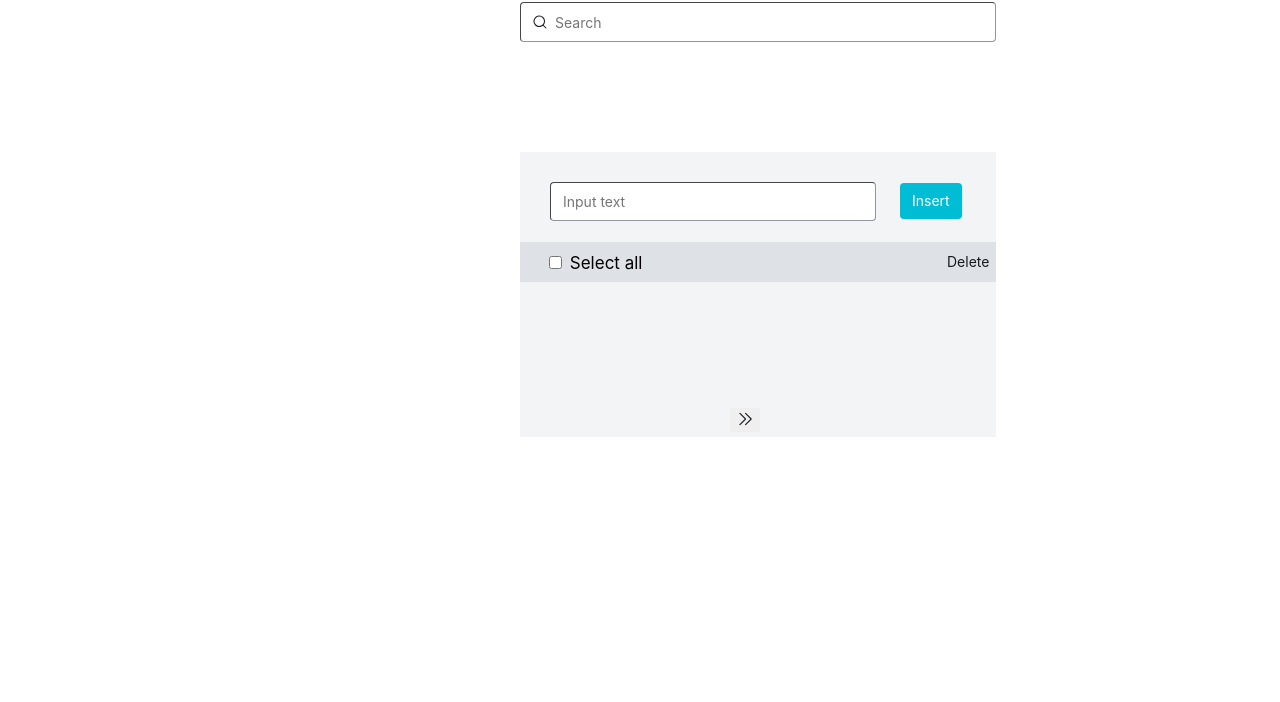
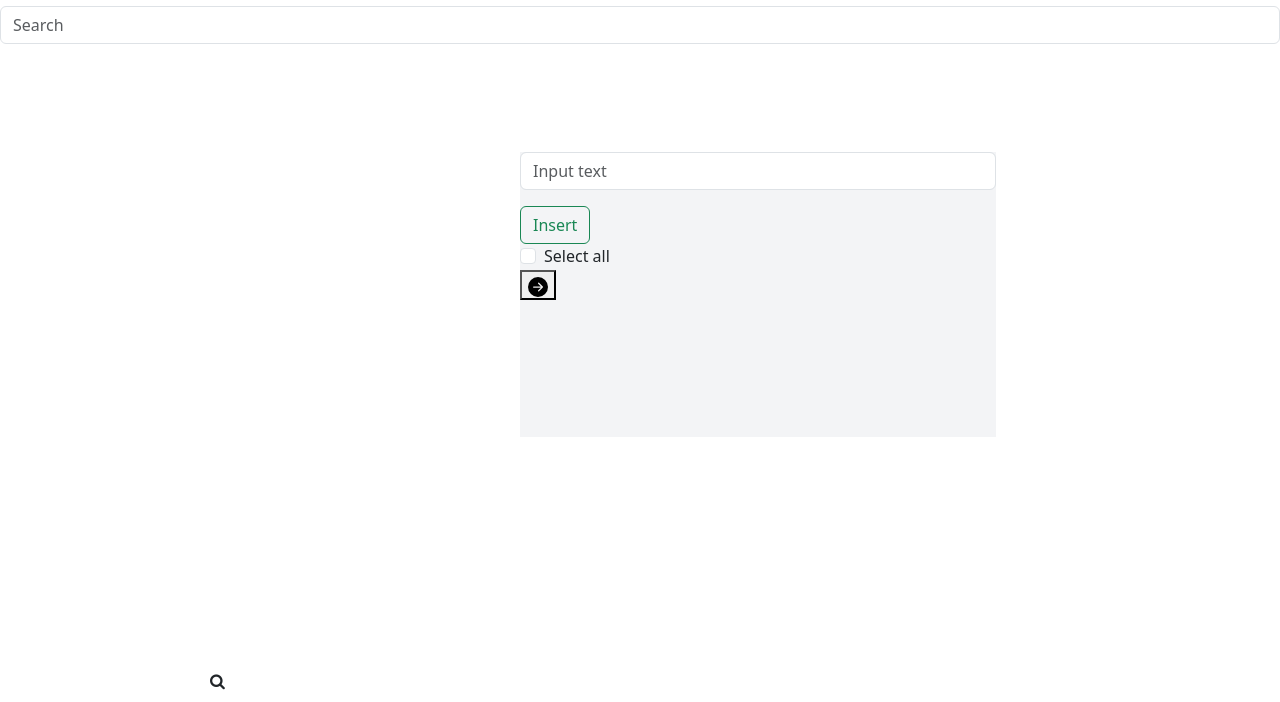
Before and after one commit to hoangphan2504/DSA---Trie, a plain HTML site: page Autocomplete/index.html in a window 1280 px wide. Shown: the part 98-800 px from the top of the page. Drawn offline with nearby package versions, Linux system fonts and the light colour scheme.

Commit message:
Update index.html

```diff
--- a/Autocomplete/index.html
+++ b/Autocomplete/index.html
@@ -1,41 +1,43 @@
-<!DOCTYPE html>
+<!doctype html>
 <html lang="en">
-<head>
-    <meta charset="UTF-8">
-    <meta http-equiv="X-UA-Compatible" content="IE=edge">
-    <meta name="viewport" content="width=device-width, initial-scale=1.0">
-    <title>Demo</title>
-    <link rel="stylesheet" type="text/css" href="style.css"/>
+  <head>
+    <meta charset="utf-8">
+    <meta name="viewport" content="width=device-width, initial-scale=1">
+    <title>TRIE</title>
+    <link href="https://cdn.jsdelivr.net/npm/bootstrap@5.3.0-alpha1/dist/css/bootstrap.min.css" rel="stylesheet" integrity="sha384-GLhlTQ8iRABdZLl6O3oVMWSktQOp6b7In1Zl3/Jr59b6EGGoI1aFkw7cmDA6j6gD" crossorigin="anonymous">
+
+    <link rel="stylesheet" href="https://cdnjs.cloudflare.com/ajax/libs/font-awesome/4.7.0/css/font-awesome.min.css">
+    <link rel="stylesheet" href="style.css"></link>
 </head>
-<body>
-    <h1>Heading</h1>
-    <div class="search-bar">
-        <input type="text" placeholder="Search">
-        <svg class="w-6 h-6" fill="#686583" id="Flat" xmlns="http://www.w3.org/2000/svg" viewBox="0 0 256.00098 256.00098">
-            <path d="M229.65137,218.34424l-43.22284-43.2229A92.11164,92.11164,0,1,0,175.114,186.43481l43.2229,43.2229a8.00018,8.00018,0,1,0,11.31446-11.31347ZM40,116a76,76,0,1,1,76,76A76.08614,76.08614,0,0,1,40,116Z"/>
-        </svg>
+  <body>
+    <h1 class="display-1">TRIE DEMO</h1>
+    <div class="input-icons">
+        <i class="fa fa-search icon "></i>
+        <input class="form-control form-control d-flex search" type="text" placeholder="Search" aria-label=".form-control-lg example">
     </div>
 
     <div class="rectangle">
-        <div class="textbox">
-            <input type="text" placeholder="Input text">
+        <div class="mb-3">
+            <input type="email" class="form-control input" id="exampleFormControlInput1" placeholder="Input text">
+          </div>
+        <button type="button" class="btn btn-outline-success insert">Insert</button>
+        <div class="rectange_2">
+            <div class="form-check check">
+                <input class="form-check-input" type="checkbox" value="" id="flexCheckDefault">
+                <label class="form-check-label" for="flexCheckDefault">
+                    Select all
+                </label>
+            </div>
+
         </div>
-        <button class="button">Insert</button>
+        <button type="button" class="next-icon"><svg xmlns="http://www.w3.org/2000/svg" width="20" height="20" fill="currentColor" class="bi bi-arrow-right-circle-fill " viewBox="0 0 16 16">
+            <path d="M8 0a8 8 0 1 1 0 16A8 8 0 0 1 8 0zM4.5 7.5a.5.5 0 0 0 0 1h5.793l-2.147 2.146a.5.5 0 0 0 .708.708l3-3a.5.5 0 0 0 0-.708l-3-3a.5.5 0 1 0-.708.708L10.293 7.5H4.5z"/>
+          </svg></button>
 
-        <div class="rectangle_2">
-            <div class="checkbox">
-                <input type="checkbox" name="1">
-                <label for="1"> Select all</label><br>
-            </div>
-            <button class="button2">Delete</button>
-        </div>
+    </div>
+</div>
 
-        <div>
-            <button class="icon"><svg class="w-6 h-6" fill="[object Object]" id="Flat" xmlns="http://www.w3.org/2000/svg" viewBox="0 0 256 256">
-                <path d="M141.65674,133.65674l-80,80a7.99984,7.99984,0,0,1-11.31348-11.31348L124.686,128,50.34326,53.65674A7.99984,7.99984,0,0,1,61.65674,42.34326l80,80A7.99915,7.99915,0,0,1,141.65674,133.65674Zm80-11.31348-80-80a7.99984,7.99984,0,0,0-11.31348,11.31348L204.686,128l-74.34278,74.34326a7.99984,7.99984,0,1,0,11.31348,11.31348l80-80A7.99915,7.99915,0,0,0,221.65674,122.34326Z"/>
-              </svg>
-              </button>
-        </div>
-    </div>
-</body>
+
+    <script src="https://cdn.jsdelivr.net/npm/bootstrap@5.3.0-alpha1/dist/js/bootstrap.bundle.min.js" integrity="sha384-w76AqPfDkMBDXo30jS1Sgez6pr3x5MlQ1ZAGC+nuZB+EYdgRZgiwxhTBTkF7CXvN" crossorigin="anonymous"></script>
+  </body>
 </html>
```
